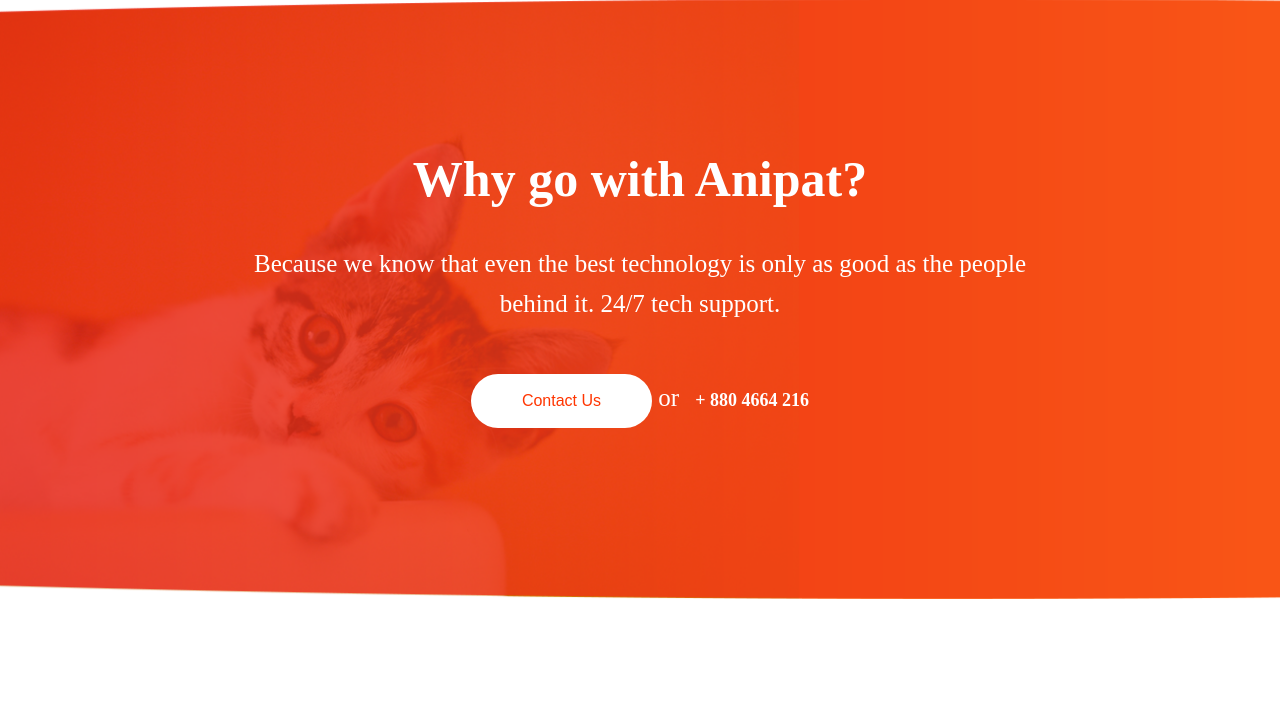
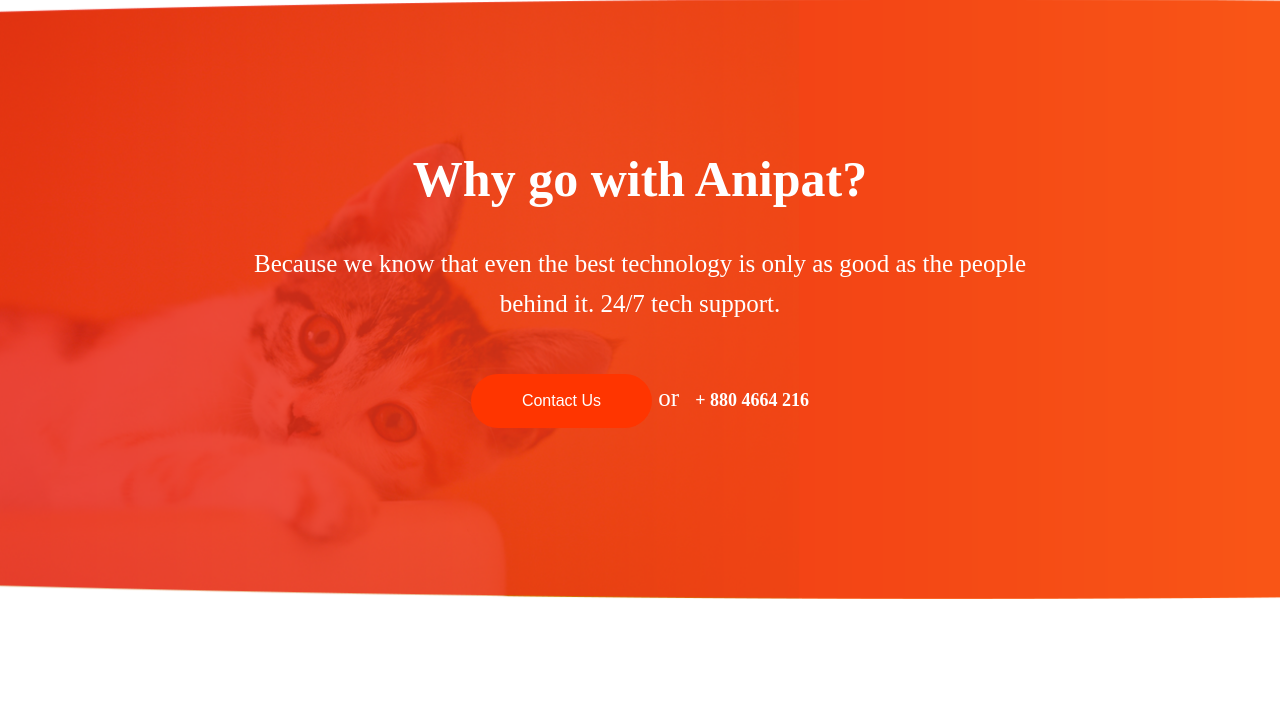
Before and after one commit to thanhnlmvn/BC76_Extra-exercises_Day-2_Anipat_Layout, a plain HTML site: page index.html in a window 1280 px wide. In both pictures the pointer is over the button 561 px from the left and 3910 px from the top of the page. Shown: the part 3510-4237 px from the top of the page. Drawn offline with Linux system fonts and the light colour scheme.

Commit message:
Update index.css

```diff
--- a/css/index.css
+++ b/css/index.css
@@ -425,8 +425,8 @@ a:hover {
 }
 
 .info__title button:hover {
-  background-color: white;
-  color: #ff3500;
+  background-color: #ff3500;
+  color: white;
 }
 
 .info__title a {
```
